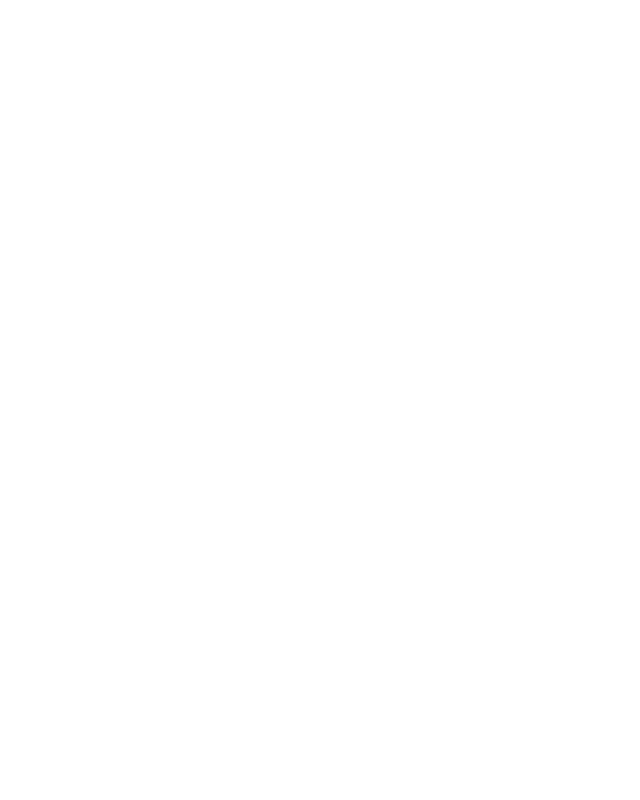
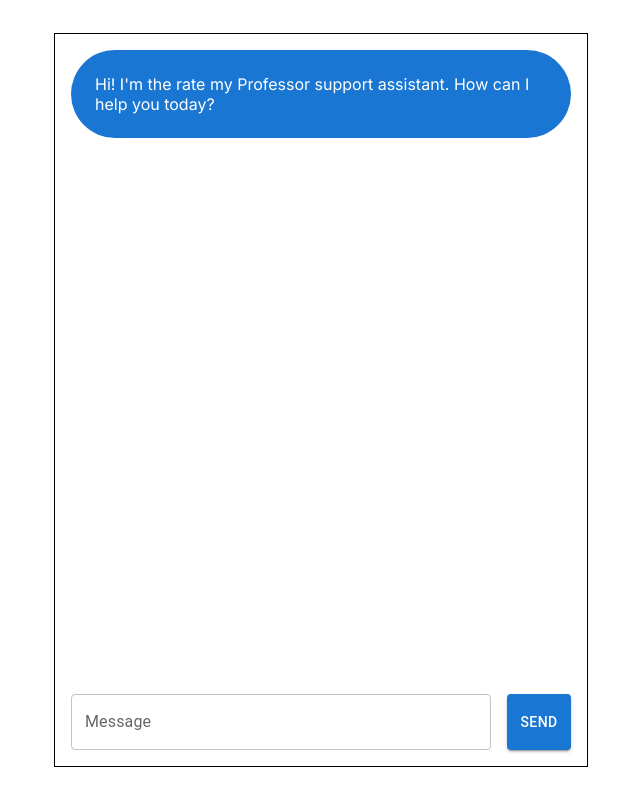
Before and after one commit to Paul-Clue/my-rate-prof, a Next.js app: page / in a window 1280 px wide. Shown: the whole page, without its empty margins (319-959 px from the left). Built offline with nearby package versions, Linux system fonts and the light colour scheme.

Commit message:
Add more data to vector database

```diff
--- a/app/api/chat/route.js
+++ b/app/api/chat/route.js
@@ -27,39 +27,6 @@
 Example 1:
 Student Query: “I’m looking for a good computer science professor who is known for clear explanations and is supportive of students.”
 
-Response:
-
-	1.	Dr. John Smith
-	•	Subject: Introduction to Computer Science
-	•	Rating: 4.8/5
-	•	Summary: Dr. Smith is highly rated for his clear and structured explanations. Students appreciate his supportive nature and his willingness to go the extra mile to ensure everyone understands the material.
-	2.	Dr. Emily Johnson
-	•	Subject: Data Structures
-	•	Rating: 4.6/5
-	•	Summary: Dr. Johnson is praised for making complex concepts accessible and is known for being approachable and helpful during office hours. Her lectures are engaging and well-organized.
-	3.	Dr. Alan Brown
-	•	Subject: Algorithms
-	•	Rating: 4.5/5
-	•	Summary: Dr. Brown has a knack for breaking down difficult topics into manageable parts. He is very patient with students and offers plenty of resources for additional learning.
-
-Example 2:
-Student Query: “Who are the easiest graders in the Psychology department?”
-
-Response:
-
-	1.	Dr. Linda Rodriguez
-	•	Subject: Introduction to Psychology
-	•	Rating: 4.2/5
-	•	Summary: Dr. Rodriguez is known for her lenient grading policy and her ability to make the course enjoyable. Students often mention that as long as you attend the lectures, you can do well in her class.
-	2.	Dr. Robert Martinez
-	•	Subject: Cognitive Psychology
-	•	Rating: 4.0/5
-	•	Summary: Dr. Martinez is an easy grader, especially if you participate in class discussions. His exams are straightforward, and he provides ample study materials to help students prepare.
-	3.	Dr. Patricia Moore
-	•	Subject: Social Psychology
-	•	Rating: 4.3/5
-	•	Summary: Dr. Moore’s grading is considered fair and not overly difficult. She values effort and participation, making it easier to achieve good grades in her course.
-
   Final Considerations:
 	•	Tone: Maintain a supportive and neutral tone in all responses, ensuring that the recommendations are presented clearly and without bias.
 	•	Consistency: Ensure that the information provided is consistent and accurately reflects the data retrieved.
@@ -67,14 +34,14 @@
 `;
 
 export async function POST(req) {
-  const data = await request.json();
+  const data = await req.json();
   const pc = new Pinecone({
     apiKey: process.env.PINECONE_API_KEY,
   });
   const index = pc.index('rag2').namespace('ns2');
   const openai = new OpenAI();
 
-  const text = data[data.length - 1].content;
+  let text = data[data.length - 1].content;
   const embedding = await openai.embeddings.create({
     model: 'text-embedding-3-small',
     input: text,
@@ -114,7 +81,7 @@
     stream: true,
   });
 
-  const stream = ReadableStream({
+  const stream = new ReadableStream({
     async start(controller) {
       const encoder = new TextEncoder();
       try {
--- a/app/page.js
+++ b/app/page.js
@@ -1,17 +1,115 @@
-import Image from "next/image";
+'use client';
+import Image from 'next/image';
+import { Box, Button, Stack, TextField } from '@mui/material';
 import { useState } from 'react';
-
 
 export default function Home() {
   const [messages, setMessages] = useState([
     {
-      "role": "assistant",
-      "content": "Hi! I'm the rate my Professor support assistant. How can I help you today?"
-    }
-  ])
+      role: 'assistant',
+      content:
+        "Hi! I'm the rate my Professor support assistant. How can I help you today?",
+    },
+  ]);
+  const [message, setMessage] = useState('');
+  const sendMessage = async () => {
+    setMessages((messages) => [
+      ...messages,
+      { role: 'user', content: message },
+      { role: 'assistant', content: '' },
+    ]);
+    setMessage('');
+    const response = fetch('/api/chat', {
+      method: 'POST',
+      headers: {
+        'Content-Type': 'application/json',
+      },
+      body: JSON.stringify([...messages, { role: 'user', content: message }]),
+    }).then(async (res) => {
+      const reader = res.body.getReader();
+      const decoder = new TextDecoder();
+      let result = '';
+
+      return reader.read().then(function processText({ done, value }) {
+        if (done) {
+          return result;
+        }
+        const text = decoder.decode(value || new Uint8Array(), {
+          stream: true,
+        });
+        setMessages((messages) => {
+          let lastMessage = messages[messages.length - 1];
+          let otherMessages = messages.slice(0, messages.length - 1);
+          return [
+            ...otherMessages,
+            { ...lastMessage, content: lastMessage.content + text },
+          ];
+        });
+        return reader.read().then(processText);
+      });
+    });
+  };
   return (
     <>
-
+      <Box
+        width='100vw'
+        height='100vh'
+        display='flex'
+        flexDirection='column'
+        justifyContent='center'
+        alignItems='center'
+      >
+        <Stack
+          direction={'column'}
+          width='500px'
+          height='700px'
+          border='1px solid black'
+          p={2}
+          spacing={3}
+        >
+          <Stack
+            direction={'column'}
+            spacing={2}
+            flexGrow={1}
+            overflow='auto'
+            maxHeight='100%'
+          >
+            {messages.map((message, index) => (
+              <Box
+                key={index}
+                display='flex'
+                justifyContent={
+                  message.role === 'assistant' ? 'flex-start' : 'flex-end'
+                }
+              >
+                <Box
+                  bgcolor={
+                    message.role === 'assistant'
+                      ? 'primary.main'
+                      : 'secondary.main'
+                  }
+                  color='white'
+                  borderRadius={16}
+                  p={3}
+                >
+                  {message.content}
+                </Box>
+              </Box>
+            ))}
+          </Stack>
+          <Stack direction={'row'} spacing={2}>
+            <TextField
+              label='Message'
+              fullWidth
+              value={message}
+              onChange={(e) => setMessage(e.target.value)}
+            />
+            <Button variant='contained' onClick={sendMessage}>
+              Send
+            </Button>
+          </Stack>
+        </Stack>
+      </Box>
     </>
   );
 }
```
Also changed, not shown: 1 other file (tests, documents, lock files or other folders).
